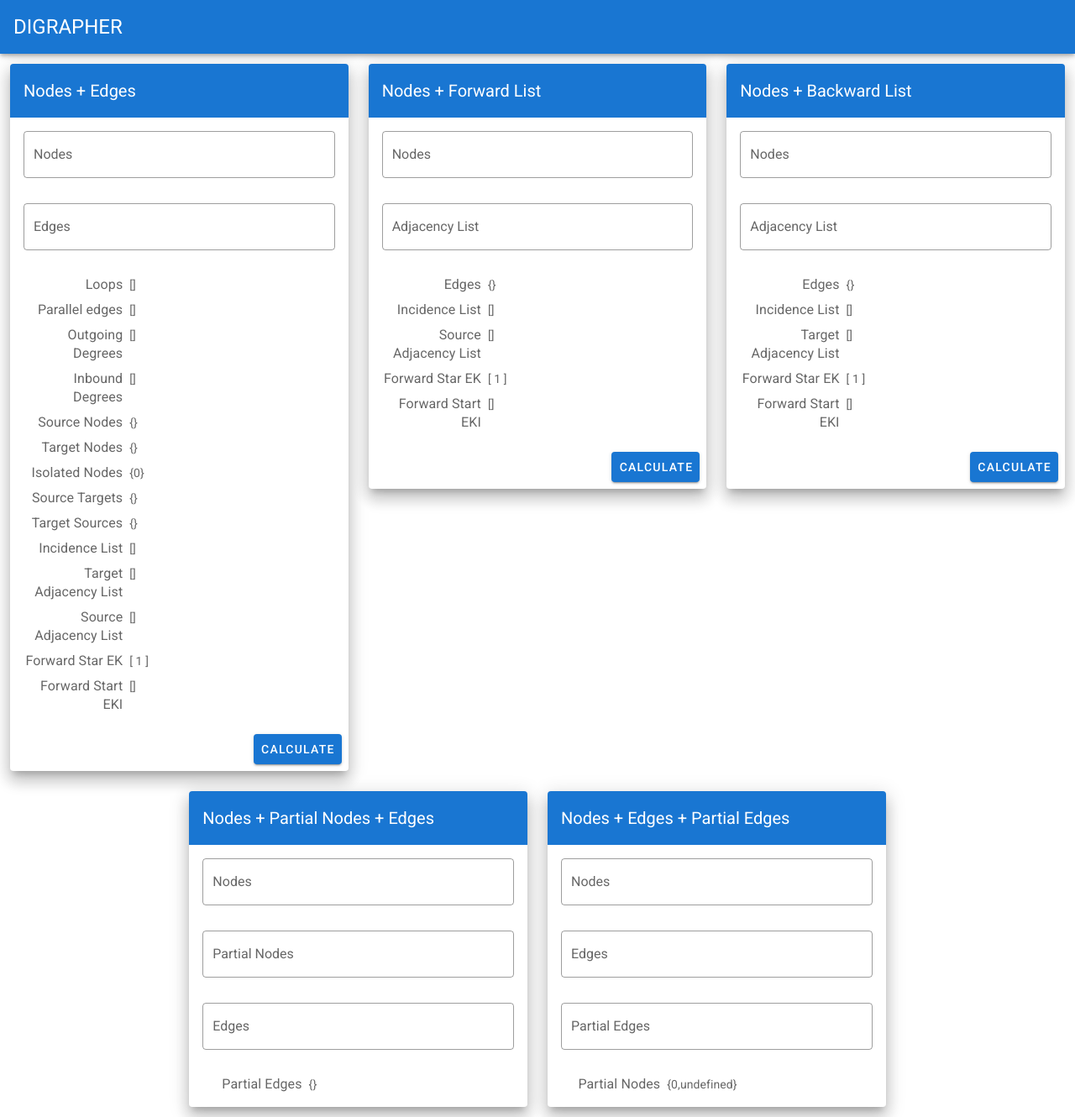
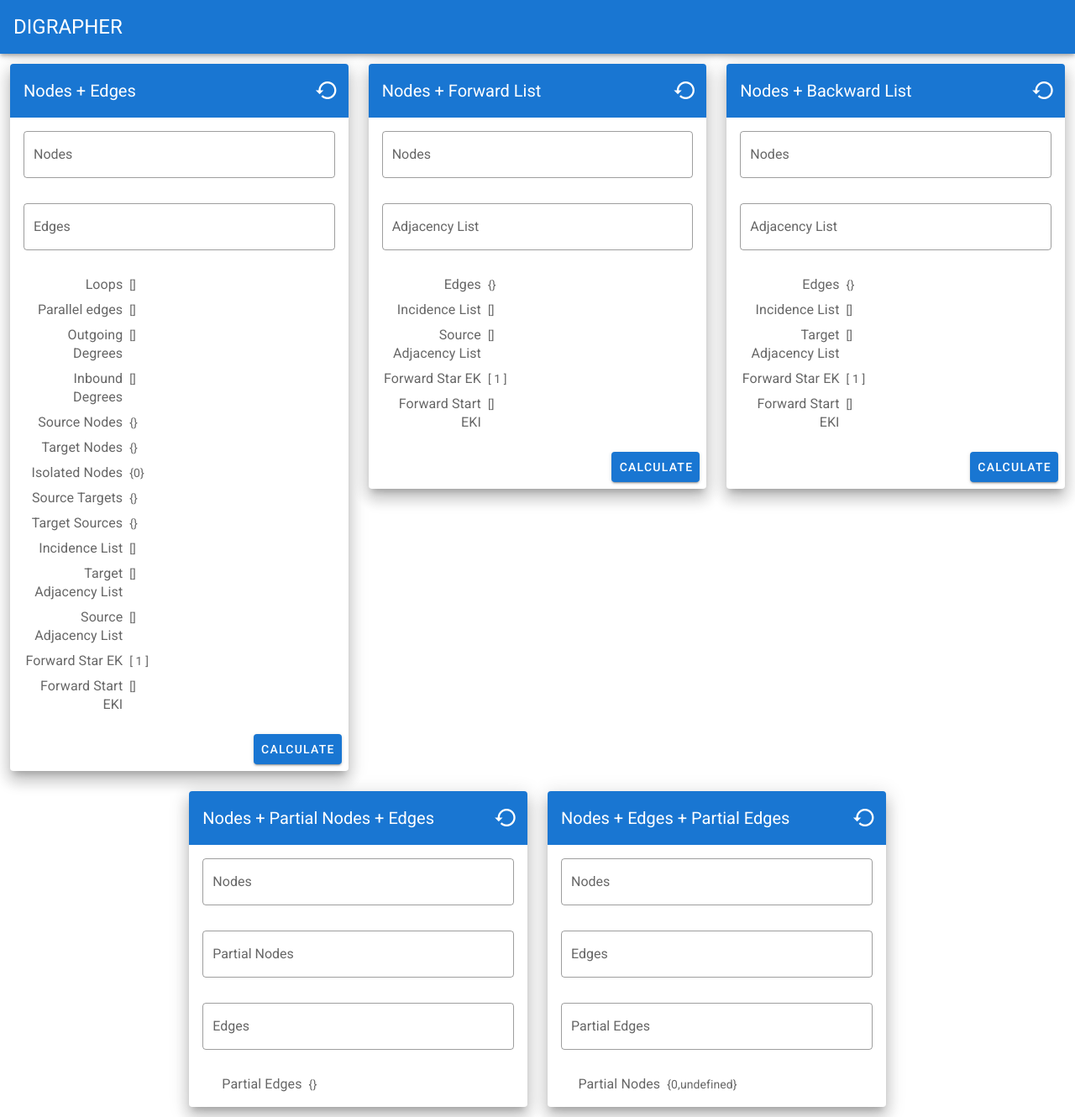
Before and after one commit to lucasvienna/digrapher, a Vue app: page / in a window 1280 px wide. Shown: the whole page at 84% size. Built offline with nearby package versions, Linux system fonts and the light colour scheme.

Commit message:
add reset

```diff
--- a/src/components/Digraph.vue
+++ b/src/components/Digraph.vue
@@ -2,6 +2,15 @@
 	<v-card class="elevation-12">
 		<v-toolbar color="primary" dark flat>
 			<v-toolbar-title>Nodes + Edges</v-toolbar-title>
+			<v-spacer></v-spacer>
+			<v-tooltip bottom>
+				<template v-slot:activator="{ on }">
+					<v-btn icon large v-on="on" @click="onReset()">
+						<v-icon>mdi-restore</v-icon>
+					</v-btn>
+				</template>
+				<span>Reset</span>
+			</v-tooltip>
 		</v-toolbar>
 		<v-card-text>
 			<v-form>
@@ -361,6 +370,12 @@ export default class Digraph extends Vue {
 		})
 	}
 
+	private onReset() {
+		this.nodesInput = ''
+		this.edgesInput = ''
+		this.graph = []
+	}
+
 	private hasLoops(): boolean {
 		return this.loops.length > 0
 	}
--- a/src/components/DigraphBackward.vue
+++ b/src/components/DigraphBackward.vue
@@ -2,6 +2,15 @@
 	<v-card class="elevation-12">
 		<v-toolbar color="primary" dark flat>
 			<v-toolbar-title>Nodes + Backward List</v-toolbar-title>
+			<v-spacer></v-spacer>
+			<v-tooltip bottom>
+				<template v-slot:activator="{ on }">
+					<v-btn icon large v-on="on" @click="onReset()">
+						<v-icon>mdi-restore</v-icon>
+					</v-btn>
+				</template>
+				<span>Reset</span>
+			</v-tooltip>
 		</v-toolbar>
 		<v-card-text>
 			<v-form>
@@ -212,6 +221,12 @@ export default class DigraphBackward extends Vue {
 		})
 	}
 
+	private onReset() {
+		this.nodesInput = ''
+		this.edgesInput = ''
+		this.graph = []
+	}
+
 	private print_r(array: Array<any>, list: boolean = false) {
 		if (array.length === 0) return '{}'
 
--- a/src/components/DigraphForward.vue
+++ b/src/components/DigraphForward.vue
@@ -2,6 +2,15 @@
 	<v-card class="elevation-12">
 		<v-toolbar color="primary" dark flat>
 			<v-toolbar-title>Nodes + Forward List</v-toolbar-title>
+			<v-spacer></v-spacer>
+			<v-tooltip bottom>
+				<template v-slot:activator="{ on }">
+					<v-btn icon large v-on="on" @click="onReset()">
+						<v-icon>mdi-restore</v-icon>
+					</v-btn>
+				</template>
+				<span>Reset</span>
+			</v-tooltip>
 		</v-toolbar>
 		<v-card-text>
 			<v-form>
@@ -213,6 +222,12 @@ export default class DigraphForward extends Vue {
 		})
 	}
 
+	private onReset() {
+		this.nodesInput = ''
+		this.edgesInput = ''
+		this.graph = []
+	}
+
 	private print_r(array: Array<any>, list: boolean = false) {
 		if (array.length === 0) return '{}'
 
--- a/src/components/DigraphPartialEdges.vue
+++ b/src/components/DigraphPartialEdges.vue
@@ -2,6 +2,15 @@
 	<v-card class="elevation-12">
 		<v-toolbar color="primary" dark flat>
 			<v-toolbar-title>Nodes + Edges + Partial Edges</v-toolbar-title>
+			<v-spacer></v-spacer>
+			<v-tooltip bottom>
+				<template v-slot:activator="{ on }">
+					<v-btn icon large v-on="on" @click="onReset()">
+						<v-icon>mdi-restore</v-icon>
+					</v-btn>
+				</template>
+				<span>Reset</span>
+			</v-tooltip>
 		</v-toolbar>
 		<v-card-text>
 			<v-form>
@@ -88,6 +97,12 @@ export default class DigraphPartialEdges extends Vue {
 		return output
 	}
 
+	private onReset() {
+		this.nodesInput = ''
+		this.edgesInput = ''
+		this.partialsInput = ''
+	}
+
 	private print_r(array: Array<any>, list: boolean = false) {
 		if (array.length === 0) return '{}'
 
--- a/src/components/DigraphPartialNodes.vue
+++ b/src/components/DigraphPartialNodes.vue
@@ -2,6 +2,15 @@
 	<v-card class="elevation-12">
 		<v-toolbar color="primary" dark flat>
 			<v-toolbar-title>Nodes + Partial Nodes + Edges</v-toolbar-title>
+			<v-spacer></v-spacer>
+			<v-tooltip bottom>
+				<template v-slot:activator="{ on }">
+					<v-btn icon large v-on="on" @click="onReset()">
+						<v-icon>mdi-restore</v-icon>
+					</v-btn>
+				</template>
+				<span>Reset</span>
+			</v-tooltip>
 		</v-toolbar>
 		<v-card-text>
 			<v-form>
@@ -88,6 +97,12 @@ export default class DigraphPartialNodes extends Vue {
 		return output
 	}
 
+	private onReset() {
+		this.nodesInput = ''
+		this.edgesInput = ''
+		this.partialsInput = ''
+	}
+
 	private print_l(array: Array<any>) {
 		if (array.length === 0) return '{}'
 
```
